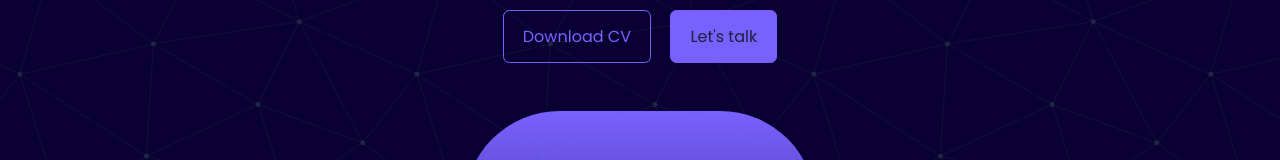
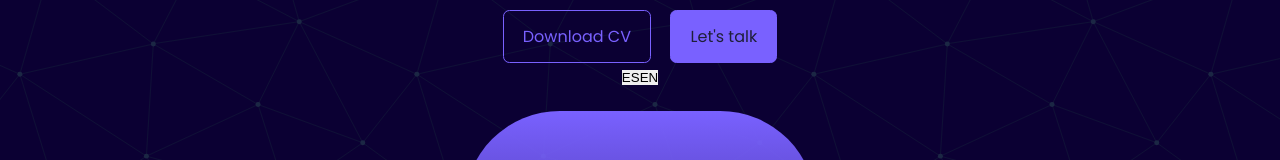
Before and after one commit to tamaraantonella/personal-portfolio, a React (Create React App) app: page / in a window 1280 px wide. Shown: the part 223-383 px from the top of the page. Built offline with nearby package versions, Linux system fonts and the light colour scheme.

Commit message:
init i18next

```diff
--- a/package.json
+++ b/package.json
@@ -9,8 +9,10 @@
     "@testing-library/react": "^13.3.0",
     "@testing-library/user-event": "^13.5.0",
     "emailjs-com": "^3.2.0",
+    "i18next": "^21.10.0",
     "react": "^18.2.0",
     "react-dom": "^18.2.0",
+    "react-i18next": "^11.18.6",
     "react-icons": "^4.4.0",
     "react-scripts": "5.0.1",
     "web-vitals": "^2.1.4"
--- a/public/index.html
+++ b/public/index.html
@@ -4,6 +4,7 @@
     <meta charset="utf-8" />
     <meta name="viewport" content="width=device-width, initial-scale=1" />
     <meta name="theme-color" content="#000000" />
+    <link rel="shortcut icon" href="https://res.cloudinary.com/dfbxjt69z/image/upload/v1665669672/fhshfs_z9eb6i.png" />
     <meta
       name="description"
       content="Web site created using create-react-app"
--- a/src/components/header/Header.jsx
+++ b/src/components/header/Header.jsx
@@ -1,27 +1,31 @@
-import React from 'react'
-import Cta from './Cta'
-import './header.css'
-import ME from '../../assets/me.png'
-import HeaderSocial from './HeaderSocial'
+import React from "react";
+import Cta from "./Cta";
+import "./header.css";
+import ME from "../../assets/me.png";
+import HeaderSocial from "./HeaderSocial";
+import {useTranslation} from "react-i18next";
 
 function Header() {
+  const [t, i18n] = useTranslation("global");
   return (
     <header>
       <div className="container header__container">
-        <h5>Hello I'm</h5>
+        <h5>{t("header.hello")}</h5>
         <h1>Tamara Antonella Frazzetta</h1>
-        <h5 className="text-light">
-          Fullstack Developer
-        </h5>
+        <h5 className="text-light">Fullstack Developer</h5>
         <Cta />
-        <HeaderSocial/>
+        <HeaderSocial />
         <div className="me">
-          <img src={ME} alt=""/>
+          <img src={ME} alt="" />
         </div>
-        <a href="#contact" className='scroll__down'>Scroll Down</a>
+        <button onClick={()=>i18n.changeLanguage("es")}>ES</button>
+        <button onClick={()=>i18n.changeLanguage("en")}>EN</button>
+        <a href="#contact" className="scroll__down">
+          Scroll Down
+        </a>
       </div>
     </header>
-  )
+  );
 }
 
-export default Header
+export default Header;
--- a/src/index.js
+++ b/src/index.js
@@ -1,16 +1,30 @@
-import React from 'react';
-import ReactDOM from 'react-dom/client';
-import './index.css';
-import App from './App';
+import React from "react";
+import ReactDOM from "react-dom/client";
+import "./index.css";
+import App from "./App";
+import { I18nextProvider } from "react-i18next";
+import i18next from "i18next";
+import global_es from "./translations/es/global.json";
+import global_en from "./translations/en/global.json";
 
+i18next.init({
+  interpolation: { escapeValue: false }, // React already does escaping
+  lng: "en", // language to use
+  resources: {
+    es: {
+      global: global_es // 'global' is our custom namespace
+    },
+    en: {
+      global: global_en
+    }
+  },
+});
 
-const root = ReactDOM.createRoot(document.getElementById('root'));
+const root = ReactDOM.createRoot(document.getElementById("root"));
 root.render(
   <React.StrictMode>
-    <App />
+    <I18nextProvider i18n={i18next}>
+      <App />
+    </I18nextProvider>
   </React.StrictMode>
 );
-
-// If you want to start measuring performance in your app, pass a function
-// to log results (for example: reportWebVitals(console.log))
-// or send to an analytics endpoint. Learn more: https://bit.ly/CRA-vitals
--- /dev/null
+++ b/src/translations/en/global.json
@@ -0,0 +1,5 @@
+{
+  "header":{
+    "hello":"Hello I'm"
+  }
+}
--- /dev/null
+++ b/src/translations/es/global.json
@@ -0,0 +1,5 @@
+{
+  "header": {
+    "hello": "Hola soy"
+  }
+}
```
Also changed, not shown: 1 other file (tests, documents, lock files or other folders).
